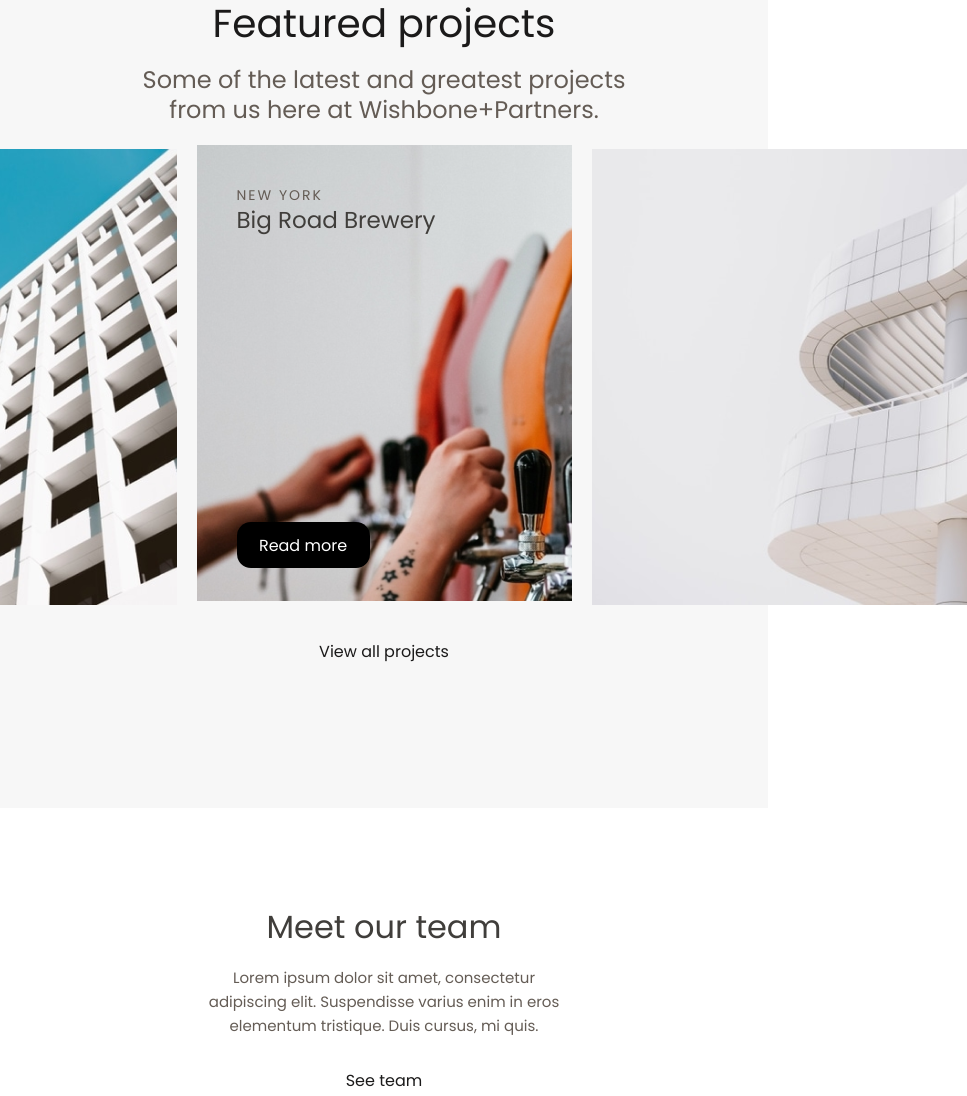
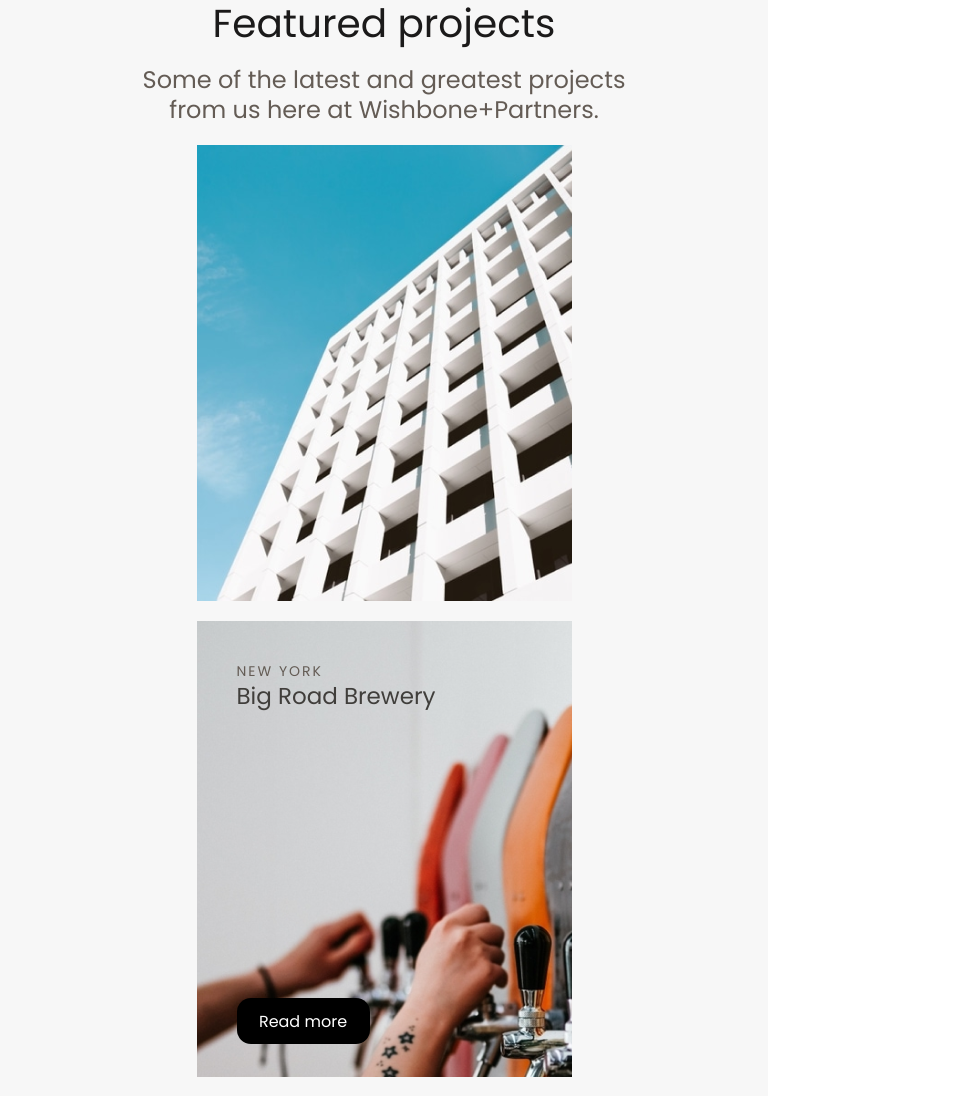
Before and after one commit to MrGrint/Methods_And_Technologies_Of_Design, a plain HTML site: page index.html in a window 768 px wide. Shown: the part 4013-5109 px from the top of the page, 967 px wide, since content can reach past the window. Drawn offline with Linux system fonts and the light colour scheme; a web font is replaced by a local one.

Commit message:
Refactor

```diff
--- a/styles/style.css
+++ b/styles/style.css
@@ -482,7 +482,7 @@ footer {
         align-items: center;
     }
 
-    .sectionk6_images {
+    .section6_images {
         flex-direction: column;
     }
 
```
